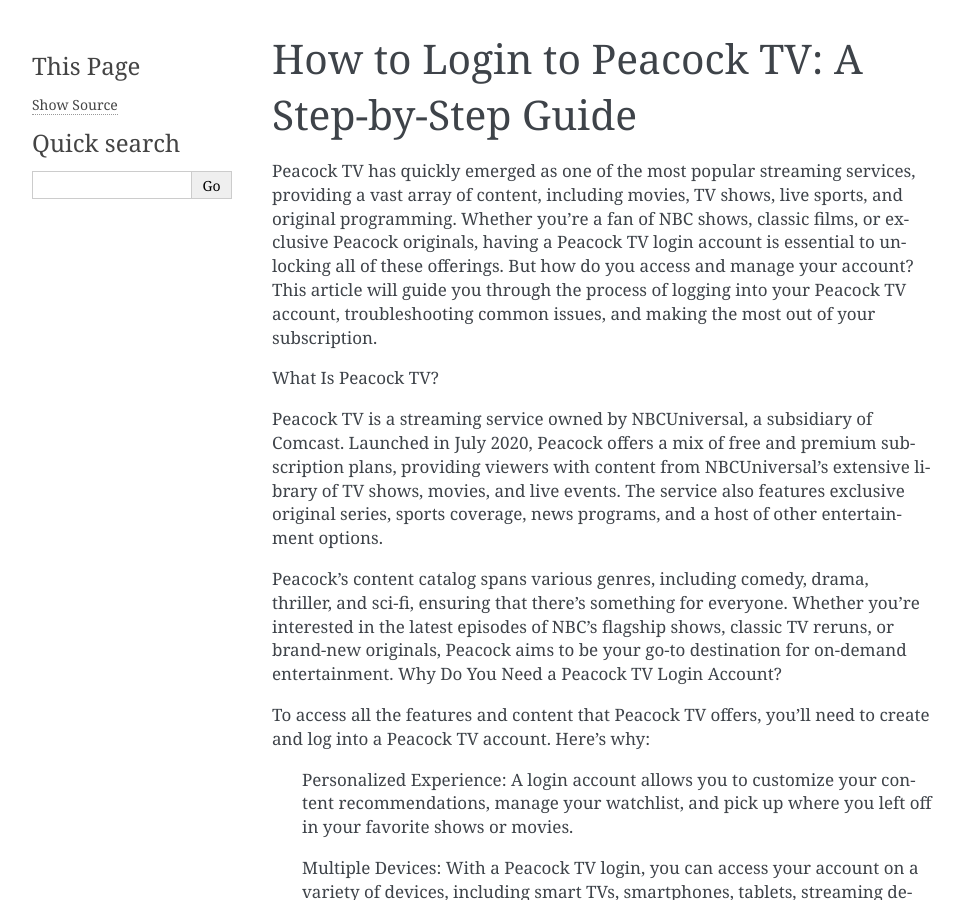
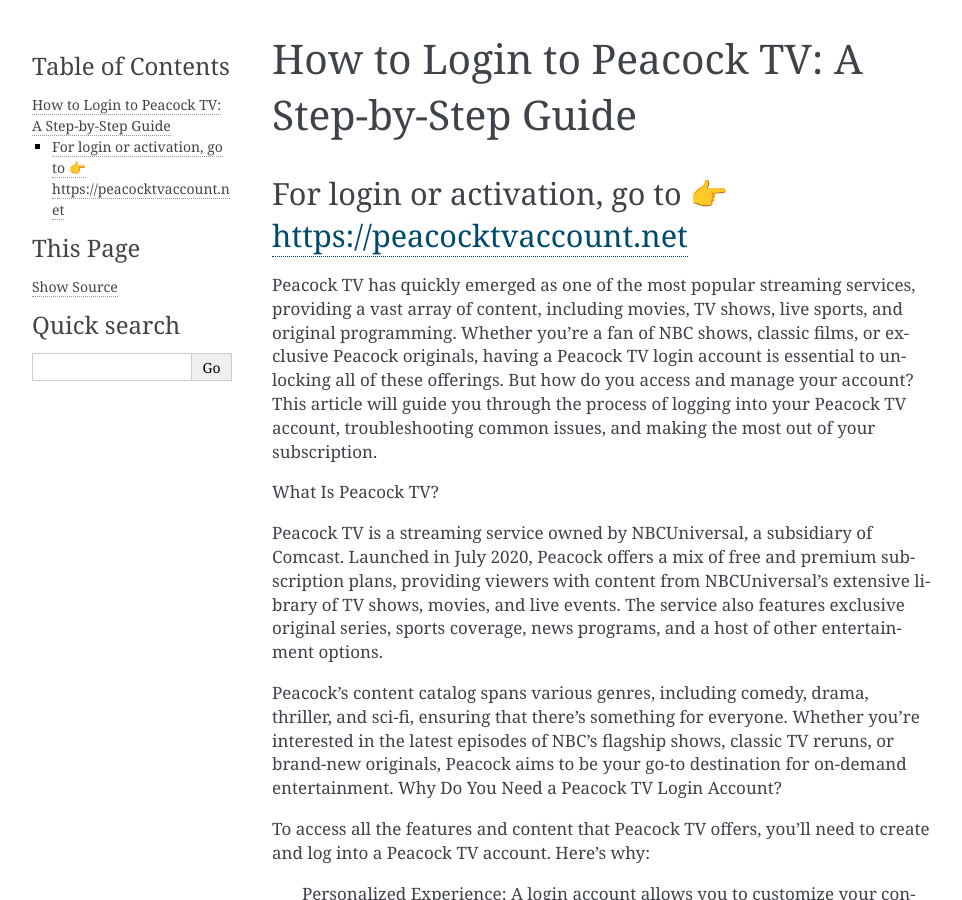
Before and after one commit to nancy291013/How-to-Login-Peacock-TV-Login-Account-, a Sphinx documentation site: the page built from docs/index.rst, in a window 1280 px wide and 900 px high. Shown: the whole window, without its empty margins (148-1110 px from the left). Built offline with Sphinx 7.4.7, drawn with Linux system fonts in a browser that asks for light colours.

```diff
--- a/docs/index.rst
+++ b/docs/index.rst
@@ -4,7 +4,7 @@ How to Login to Peacock TV: A Step-by-Step Guide
 .. toctree::
    :maxdepth: 2
    :caption: Contents:
-________________________________________
+
 For login or activation, go to 👉 https://peacocktvaccount.net
 --------------------------------
 
```
